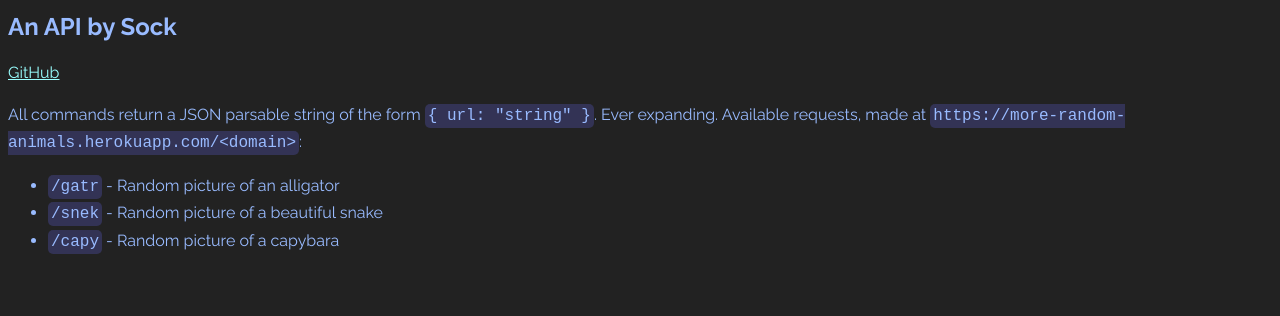
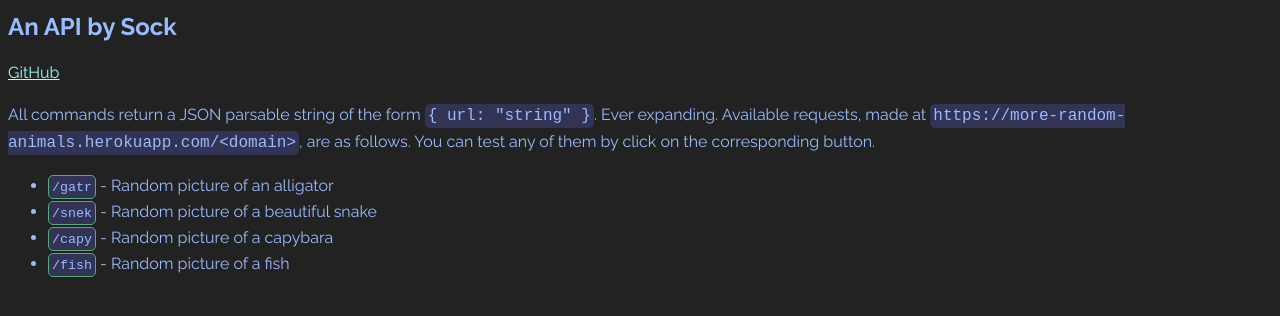
Before and after one commit to LimitlessSocks/more-random-animals, a website: page public/index.html in a window 1280 px wide. Shown: the part 54-370 px from the top of the page. Drawn offline with Linux system fonts and the light colour scheme; a web font is replaced by a local one.

Commit message:
add main page; refactor code

```diff
--- a/public/index.html
+++ b/public/index.html
@@ -3,41 +3,22 @@
 <head>
     <meta charset="UTF-8">
     <title>more-random-animals</title>
-    <style>
-        @import url('https://fonts.googleapis.com/css2?family=PT+Mono&family=Raleway:ital,wght@0,400;0,700;1,400;1,700&display=swap');
-        html {
-            font-family: "Raleway", sans-serif;
-            background: #222;
-            color: #9bf;
-            line-height: 1.6em;
-        }
-        code, pre {
-            font-family: "PT Mono", monospace;
-        }
-        code {
-            padding: 3px;
-            background: #335;
-            border-radius: 5px;
-        }
-        a {
-            color: #9ff;
-        }
-        a:visited {
-            color: #7dd;
-        }
-    </style>
+    <link rel="STYLESHEET" href="./styles/main.css">
+    <script src="./scripts/main.js"></script>
 </head>
 <body>
     <h1>more-random-animals</h1>
     <h2>An API by Sock</h2>
     <a href="https://github.com/LimitlessSocks/more-random-animals">GitHub</a>
     <p>
-        All commands return a JSON parsable string of the form <code>{ url: "string" }</code>. Ever expanding. Available requests, made at <code>https://more-random-animals.herokuapp.com/&lt;domain&gt;</code>:
+        All commands return a JSON parsable string of the form <code class="inline">{ url: "string" }</code>. Ever expanding. Available requests, made at <code class="inline">https://more-random-animals.herokuapp.com/&lt;domain&gt;</code>, are as follows. You can test any of them by click on the corresponding button.
     </p>
     <ul>
-        <li><code>/gatr</code> - Random picture of an alligator</li>
-        <li><code>/snek</code> - Random picture of a beautiful snake</li>
-        <li><code>/capy</code> - Random picture of a capybara</li>
+        <li><button class="protocol"><code>/gatr</code></button> - Random picture of an alligator</li>
+        <li><button class="protocol"><code>/snek</code></button> - Random picture of a beautiful snake</li>
+        <li><button class="protocol"><code>/capy</code></button> - Random picture of a capybara</li>
+        <li><button class="protocol"><code>/fish</code></button> - Random picture of a fish</li>
     </ul>
+    <div id="output"></div>
 </body>
 </html>
--- /dev/null
+++ b/public/scripts/main.js
@@ -0,0 +1,16 @@
+window.addEventListener("load", function () {
+    const output = document.getElementById("output");
+
+    for(let button of document.querySelectorAll("button.protocol")) {
+        let protocol = button.textContent;
+        console.log(protocol);
+        button.addEventListener("click", async function () {
+            let res = await fetch(protocol);
+            let json = await res.json();
+            let img = document.createElement("img");
+            img.src = json.url;
+            img.width = 250;
+            output.appendChild(img);
+        });
+    }
+});
--- /dev/null
+++ b/public/styles/main.css
@@ -0,0 +1,43 @@
+@import url('https://fonts.googleapis.com/css2?family=PT+Mono&family=Raleway:ital,wght@0,400;0,700;1,400;1,700&display=swap');
+
+:root {
+    --text-color: #9bf;
+    --bg-color: #222;
+    --inline-bg-color: #335;
+    --inline-bg-color-highlight: #448;
+    --inline-bg-color-darklight: #3a3a77;
+}
+html {
+    font-family: "Raleway", sans-serif;
+    background: var(--bg-color);
+    color: var(--text-color);
+    line-height: 1.6em;
+}
+code, pre {
+    font-family: "PT Mono", monospace;
+}
+code.inline {
+    padding: 3px;
+    background: var(--inline-bg-color);
+    border-radius: 5px;
+}
+a {
+    color: #9ff;
+}
+a:visited {
+    color: #7dd;
+}
+button {
+    padding: 3px;
+    background: var(--inline-bg-color);
+    border-radius: 5px;
+    border: 1px solid #5a7;
+    color: var(--text-color);
+    cursor: pointer;
+}
+button:hover {
+    background: var(--inline-bg-color-highlight);
+}
+button:active {
+    background: var(--inline-bg-color-darklight);
+}
```
Also changed, not shown: server.mjs (+5 -13 lines).
